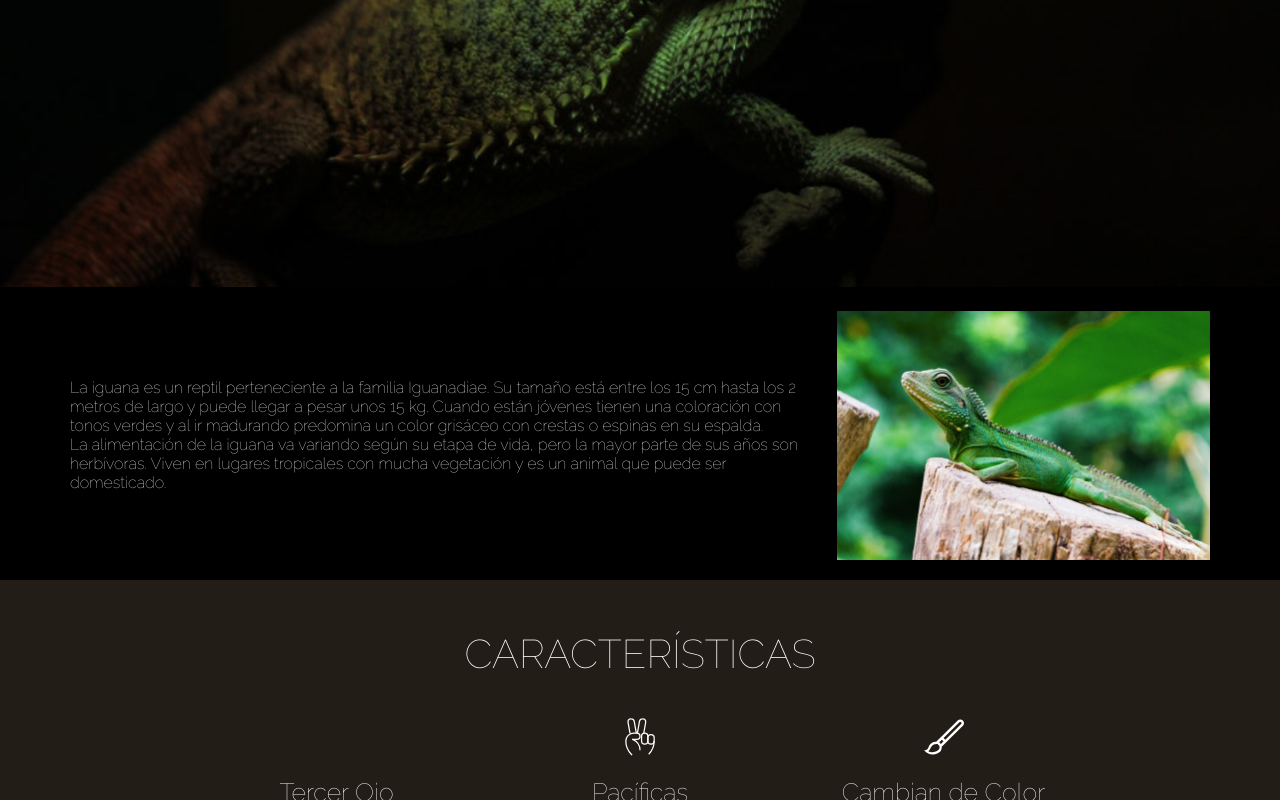
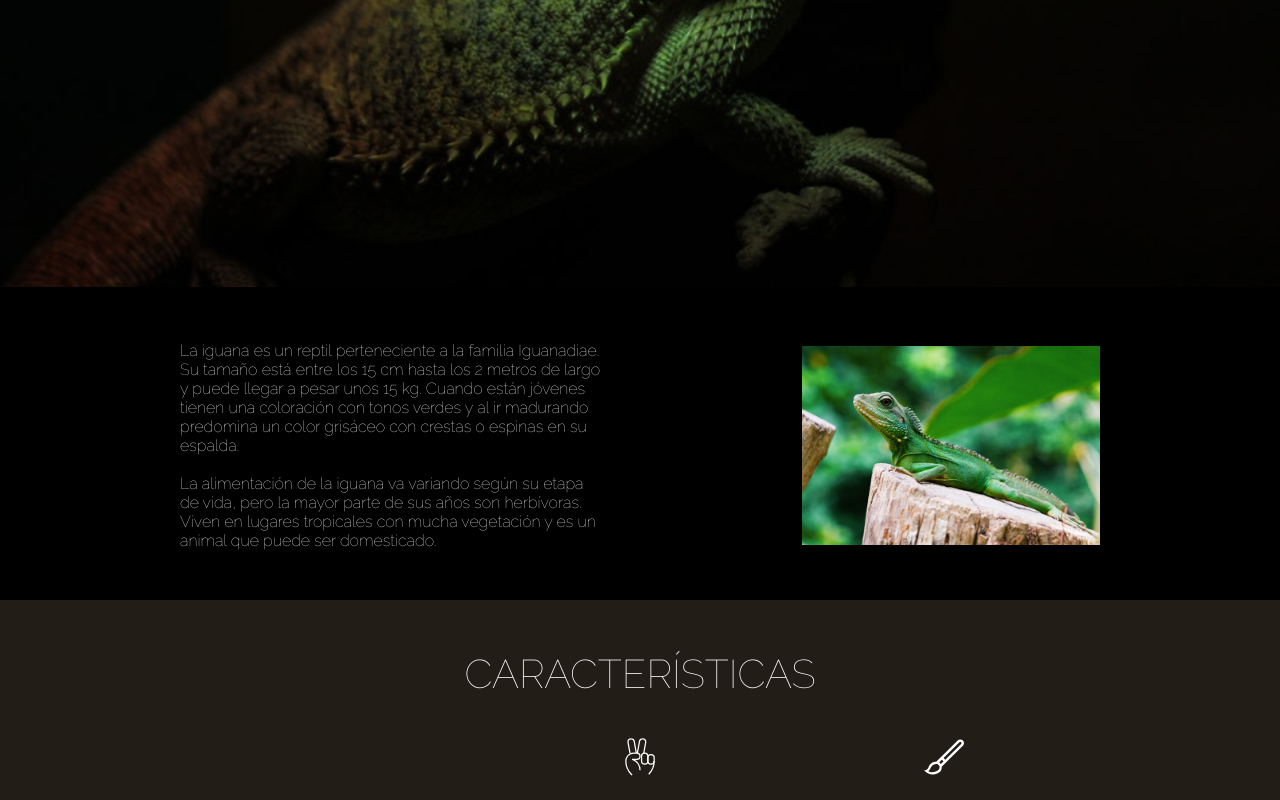
Before and after one commit to SebastianArellanoG/JavaBootcamp, a plain HTML site: page index.html in a window 1280 px wide. Shown: the part 513-1313 px from the top of the page. Drawn offline with Linux system fonts and the light colour scheme.

Commit message:
fix typo

```diff
--- a/assets/css/style.css
+++ b/assets/css/style.css
@@ -23,7 +23,7 @@
   display: flex;
   justify-content: center;
   align-items: center;
-  font-weight: 400;
+  font-weight:400;
  }
 
  header  {
@@ -35,12 +35,12 @@
 }
  #desc-section {
   display: grid;
-  grid-template-columns: 2fr 1fr;
+  grid-template-columns: 1.7fr 1.2fr;
   justify-items: center;
   align-items: center;
   background-color: #000000;
-  gap: 20px;
-  padding: 20px 70px;
+  gap: 200px;
+  padding: 50px 180px;
 
  }
 
```
Also changed, not shown: index.html (+1 -0 lines).
